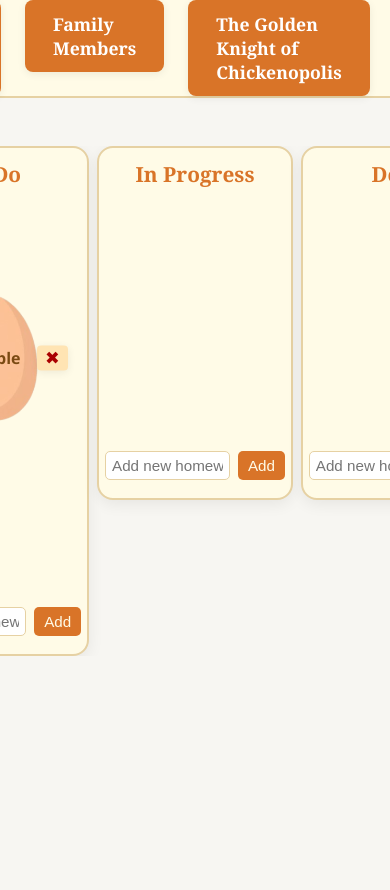
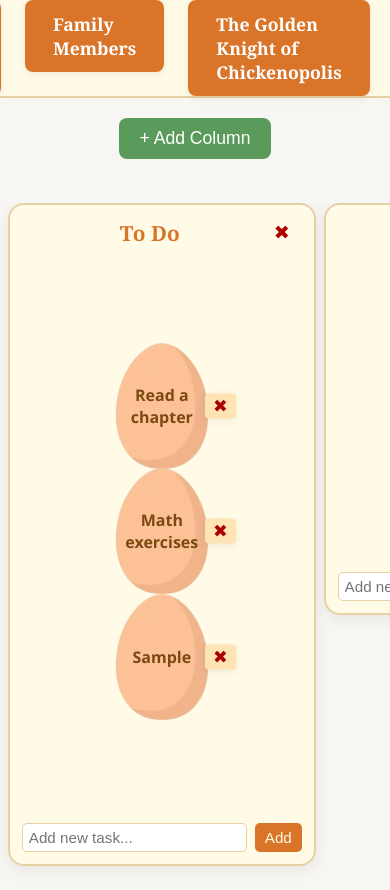
Before and after one commit to maxvbuda/bock-bock-chicken, a plain HTML site: page homework.html in a window 390 px wide. Both pictures are taken after typing "Sample" into the empty fields and a click on the button "Add". Shown: the top 890 px of the page. Before the commit the page ends 844 px from the top, so only its background shows below. Drawn offline with Linux system fonts and the light colour scheme.

Commit message:
I fixed it

```diff
--- a/homework.html
+++ b/homework.html
@@ -63,55 +63,54 @@
     }
     .kanban-board {
       display: flex;
-  justify-content: center;
+      justify-content: flex-start;
       align-items: flex-start;
       gap: 2vw;
-  row-gap: 0.2cm;
-  margin: 48px auto 0 auto;
+      margin: 24px auto 0 auto;
       max-width: 100vw;
-  flex-wrap: nowrap;
       overflow-x: auto;
-  padding: 0 2vw;
+      padding: 0 2vw 24px 2vw;
+      min-height: 70vh;
     }
     .kanban-column {
       background: #fffbe7;
       border: 2px solid #e6d1a3;
       border-radius: 16px;
-  min-width: 180px;
+      min-width: 280px;
       max-width: 320px;
-  min-height: 320px;
-  padding: 12px 6px 18px 6px;
-  flex: 1 1 0;
-    @media (max-width: 900px) {
-      .kanban-board {
-        gap: 1vw;
-        padding: 0 1vw;
-      }
-      .kanban-column {
-        min-width: 120px;
-        max-width: 220px;
-        min-height: 220px;
-        padding: 8px 2px 12px 2px;
-      }
-    }
+      flex-shrink: 0;
       box-shadow: 0 4px 16px rgba(0,0,0,0.07);
       display: flex;
       flex-direction: column;
       gap: 16px;
+      padding: 12px;
     }
-    .kanban-column h2 {
+    .kanban-column-header {
+        display: flex;
+        justify-content: space-between;
+        align-items: center;
+        padding: 0 8px;
+    }
+    .kanban-column-header h2 {
       text-align: center;
       color: #d97428;
       font-family: 'Georgia', serif;
       font-size: 1.3em;
-      margin: 0 0 12px 0;
+      margin: 0;
+      flex-grow: 1;
+      cursor: pointer;
     }
-    .kanban-column h2 {
-      text-align: center;
-      color: #d97428;
-      font-family: 'Georgia', serif;
-      font-size: 1.3em;
-      margin: 0 0 12px 0;
+    .kanban-column-header h2:focus {
+        outline: 1px solid #d97428;
+        border-radius: 4px;
+    }
+    .delete-column-btn {
+        background: none;
+        border: none;
+        color: #a00;
+        font-size: 1.2em;
+        cursor: pointer;
+        padding: 4px;
     }
     .kanban-tasks {
       flex: 1;
@@ -120,7 +119,6 @@
       display: flex;
       flex-direction: column;
       gap: 0;
-  margin-bottom: 2.2cm;
     }
     .kanban-task {
       background: url('images/egg.png') no-repeat center/cover;
@@ -130,7 +128,6 @@
       color: #7a4a13;
       cursor: grab;
       border: none;
-  transition: box-shadow 0.2s, background 0.2s;
       user-select: none;
       position: relative;
       min-height: 180px;
@@ -142,7 +139,6 @@
       justify-content: center;
       text-align: center;
       font-weight: bold;
-  text-shadow: none;
       position: relative;
       overflow: hidden;
     }
@@ -151,8 +147,21 @@
     }
     .kanban-task.dragging {
       opacity: 0.5;
-      background: #fffbe7;
-      box-shadow: 0 4px 16px rgba(0,0,0,0.13);
+    }
+    .delete-task-btn {
+        position: absolute;
+        right: 10px;
+        top: 50%;
+        transform: translateY(-50%);
+        background: #ffe4b3;
+        color: #a00;
+        border: none;
+        font-size: 1.1em;
+        border-radius: 4px;
+        cursor: pointer;
+        padding: 2px 8px;
+        z-index: 3;
+        box-shadow: 0 2px 8px rgba(0,0,0,0.07);
     }
     .kanban-add-task {
       display: flex;
@@ -179,20 +188,6 @@
       padding: 5px 10px;
       cursor: pointer;
       transition: background 0.2s;
-  min-width: 0;
-  box-sizing: border-box;
-    @media (max-width: 900px) {
-      .kanban-add-task input {
-        font-size: 0.8em;
-        padding: 3px 4px;
-        border-radius: 4px;
-      }
-      .kanban-add-task button {
-        font-size: 0.8em;
-        padding: 3px 7px;
-        border-radius: 4px;
-      }
-    }
     }
     .kanban-add-task button:hover {
       background: #a85c1a;
@@ -208,147 +203,180 @@
       <li><a href="homework.html" class="active">Homework Kanban</a></li>
     </ul>
   </nav>
-  <div class="kanban-board">
-    <div class="kanban-column" data-status="todo">
-      <h2>To Do</h2>
-      <div class="kanban-tasks" id="todo-tasks"></div>
-      <div class="kanban-add-task">
-        <input type="text" id="todo-input" placeholder="Add new homework...">
-        <button data-status="todo">Add</button>
+  <div id="add-column-container" style="text-align: center; padding: 20px 0; background: #f7f6f2;">
+    <button id="add-column-btn" style="background: #5a9a5a; color: #fff; border: none; border-radius: 8px; font-size: 1.1em; padding: 10px 20px; cursor: pointer; transition: background 0.2s;">+ Add Column</button>
+    <div id="add-column-form" style="display: none; gap: 8px; justify-content: center;">
+      <input type="text" id="new-column-title" placeholder="Enter column name..." style="padding: 8px 12px; border-radius: 5px; border: 1px solid #e6d1a3; font-size: 1em;">
+      <button id="save-column-btn" style="background: #5a9a5a; color: #fff; border: none; border-radius: 5px; padding: 8px 16px; cursor: pointer;">Save</button>
+      <button id="cancel-add-column-btn" style="background: #d97428; color: #fff; border: none; border-radius: 5px; padding: 8px 12px; cursor: pointer;">Cancel</button>
     </div>
   </div>
-    <div class="kanban-column" data-status="inprogress">
-      <h2>In Progress</h2>
-      <div class="kanban-tasks" id="inprogress-tasks"></div>
-      <div class="kanban-add-task">
-        <input type="text" id="inprogress-input" placeholder="Add new homework...">
-        <button data-status="inprogress">Add</button>
+  <div class="kanban-board" id="kanban-board">
+    <!-- Columns will be dynamically inserted here -->
   </div>
-    </div>
-    <div class="kanban-column" data-status="done">
-      <h2>Done</h2>
-      <div class="kanban-tasks" id="done-tasks"></div>
-      <div class="kanban-add-task">
-        <input type="text" id="done-input" placeholder="Add new homework...">
-        <button data-status="done">Add</button>
-      </div>
-    </div>
-  </div>
+
   <script>
     document.addEventListener('DOMContentLoaded', function() {
-      // Kanban board logic with localStorage
-      let kanbanData = {
-        todo: [],
-        inprogress: [],
-        done: []
-      };
+      const kanbanBoard = document.getElementById('kanban-board');
+      let kanbanData = [];
 
       function saveKanban() {
-        localStorage.setItem('kanban_homework', JSON.stringify(kanbanData));
+        localStorage.setItem('kanban_homework_dynamic', JSON.stringify(kanbanData));
       }
 
       function loadKanban() {
-        const data = localStorage.getItem('kanban_homework');
+        const data = localStorage.getItem('kanban_homework_dynamic');
         if (data) {
-          try {
-            kanbanData = JSON.parse(data) || { todo: [], inprogress: [], done: [] };
-          } catch (e) {
-            kanbanData = { todo: [], inprogress: [], done: [] };
+          kanbanData = JSON.parse(data);
+        } else {
+          // Check for old data and migrate if it exists
+          const oldData = localStorage.getItem('kanban_homework');
+          if (oldData) {
+            migrateOldData(JSON.parse(oldData));
+          } else {
+            initializeDefaultKanban();
           }
         }
       }
 
+      function migrateOldData(oldData) {
+        kanbanData = [
+          { title: "To Do", tasks: oldData.todo || [] },
+          { title: "In Progress", tasks: oldData.inprogress || [] },
+          { title: "Done", tasks: oldData.done || [] }
+        ];
+        saveKanban();
+        localStorage.removeItem('kanban_homework');
+      }
+
+      function initializeDefaultKanban() {
+        kanbanData = [
+          { title: "To Do", tasks: ["Read a chapter", "Math exercises"] },
+          { title: "In Progress", tasks: ["History essay"] },
+          { title: "Done", tasks: ["Science project"] }
+        ];
+      }
+
       function renderKanban() {
-        ['todo','inprogress','done'].forEach(status => {
-          const tasksDiv = document.getElementById(status+'-tasks');
-          const columnDiv = tasksDiv.closest('.kanban-column');
-          tasksDiv.innerHTML = '';
-          if (kanbanData[status]) {
-            kanbanData[status].forEach((task, idx) => {
+        kanbanBoard.innerHTML = '';
+        kanbanData.forEach((column, columnIndex) => {
+          const columnDiv = document.createElement('div');
+          columnDiv.className = 'kanban-column';
+          columnDiv.dataset.columnIndex = columnIndex;
+
+          const headerDiv = document.createElement('div');
+          headerDiv.className = 'kanban-column-header';
+
+          const h2 = document.createElement('h2');
+          h2.textContent = column.title;
+          h2.contentEditable = true;
+          h2.addEventListener('blur', () => {
+            kanbanData[columnIndex].title = h2.textContent;
+            saveKanban();
+          });
+          h2.addEventListener('keydown', (e) => {
+            if (e.key === 'Enter') {
+              e.preventDefault();
+              h2.blur();
+            }
+          });
+
+          const deleteColBtn = document.createElement('button');
+          deleteColBtn.textContent = '✖';
+          deleteColBtn.title = 'Delete Column';
+          deleteColBtn.className = 'delete-column-btn';
+          deleteColBtn.onclick = () => deleteColumn(columnIndex);
+
+          headerDiv.appendChild(h2);
+          headerDiv.appendChild(deleteColBtn);
+
+          const tasksDiv = document.createElement('div');
+          tasksDiv.className = 'kanban-tasks';
+          tasksDiv.dataset.columnIndex = columnIndex;
+
+          column.tasks.forEach((taskText, taskIndex) => {
+            tasksDiv.appendChild(createTaskElement(taskText, columnIndex, taskIndex));
+          });
+
+          const addTaskDiv = document.createElement('div');
+          addTaskDiv.className = 'kanban-add-task';
+          const input = document.createElement('input');
+          input.type = 'text';
+          input.placeholder = 'Add new task...';
+          const button = document.createElement('button');
+          button.textContent = 'Add';
+          button.onclick = () => addTask(columnIndex, input.value);
+          input.addEventListener('keydown', (e) => {
+            if (e.key === 'Enter') {
+              addTask(columnIndex, input.value);
+            }
+          });
+
+          addTaskDiv.appendChild(input);
+          addTaskDiv.appendChild(button);
+
+          columnDiv.appendChild(headerDiv);
+          columnDiv.appendChild(tasksDiv);
+          columnDiv.appendChild(addTaskDiv);
+          kanbanBoard.appendChild(columnDiv);
+        });
+        addDragAndDropListeners();
+      }
+
+      function createTaskElement(taskText, columnIndex, taskIndex) {
         const div = document.createElement('div');
         div.className = 'kanban-task';
-              // Centered text container
+        div.draggable = true;
+        div.dataset.columnIndex = columnIndex;
+        div.dataset.taskIndex = taskIndex;
+
         const textWrap = document.createElement('div');
-              textWrap.style.position = 'absolute';
-              textWrap.style.top = '50%';
-              textWrap.style.left = '50%';
-              textWrap.style.transform = 'translate(-50%, -50%)';
-              textWrap.style.width = '70%';
-              textWrap.style.height = '60%';
-              textWrap.style.display = 'flex';
-              textWrap.style.alignItems = 'center';
-              textWrap.style.justifyContent = 'center';
-              textWrap.style.textAlign = 'center';
-              textWrap.style.pointerEvents = 'none';
-              // Task text span
+        textWrap.style.cssText = 'position: absolute; top: 50%; left: 50%; transform: translate(-50%, -50%); width: 70%; height: 60%; display: flex; align-items: center; justify-content: center; text-align: center; pointer-events: none;';
+
         const span = document.createElement('span');
-              span.textContent = task;
-              span.style.display = 'inline-block';
-              span.style.wordBreak = 'break-word';
-              span.style.fontSize = '1em';
-              span.style.color = '#7a4a13';
-              span.style.fontWeight = 'bold';
-              span.style.background = 'none';
-              span.style.borderRadius = '0';
-              span.style.padding = '0';
+        span.textContent = taskText;
+        span.style.cssText = 'display: inline-block; word-break: break-word; font-size: 1em; color: #7a4a13; font-weight: bold;';
         textWrap.appendChild(span);
-              // Delete button (X) absolutely positioned just to the right of the egg
+
         const delBtn = document.createElement('button');
         delBtn.textContent = '✖';
-              delBtn.title = 'Delete';
-              delBtn.style.cssText = `
-                position: absolute;
-                right: 0.2cm;
-                top: 50%;
-                transform: translateY(-50%);
-                background: #ffe4b3;
-                color: #a00;
-                border: none;
-                font-size: 1.1em;
-                border-radius: 4px;
-                cursor: pointer;
-                padding: 2px 8px;
-                pointer-events: auto;
-                z-index: 3;
-                box-shadow: 0 2px 8px rgba(0,0,0,0.07);
-              `;
-              delBtn.onclick = function(e) {
+        delBtn.title = 'Delete Task';
+        delBtn.className = 'delete-task-btn';
+        delBtn.onclick = (e) => {
           e.stopPropagation();
-                kanbanData[status].splice(idx,1);
+          deleteTask(columnIndex, taskIndex);
+        };
+
+        div.appendChild(textWrap);
+        div.appendChild(delBtn);
+        return div;
+      }
+
+      function addColumn(title) {
+        if (!title) return;
+        kanbanData.push({ title: title, tasks: [] });
         saveKanban();
         renderKanban();
-              };
-              div.appendChild(textWrap);
-              div.appendChild(delBtn);
-              div.draggable = true;
-              div.dataset.status = status;
-              div.dataset.idx = idx;
-              div.addEventListener('dragstart', onDragStart);
-              div.addEventListener('dragend', onDragEnd);
-              tasksDiv.appendChild(div);
-            });
-          }
-          // Dynamically set min-height of column based on number of eggs
-          const numEggs = kanbanData[status] ? kanbanData[status].length : 0;
-          let minHeight = 320;
-          if (numEggs > 0) {
-            minHeight = numEggs * (180 + 129) - 129 + 100; // 100px buffer for add box
-          }
-          if (columnDiv) {
-            columnDiv.style.minHeight = minHeight + 'px';
-          }
-        });
       }
 
-      function addTask(status) {
-        const input = document.getElementById(status+'-input');
-        const val = input.value.trim();
-        if (!val) return;
-        if (!kanbanData[status]) {
-            kanbanData[status] = [];
+      function deleteColumn(columnIndex) {
+        if (confirm('Are you sure you want to delete this column and all its tasks?')) {
+          kanbanData.splice(columnIndex, 1);
+          saveKanban();
+          renderKanban();
         }
-        kanbanData[status].push(val);
-        input.value = '';
+      }
+
+      function addTask(columnIndex, taskText) {
+        const text = taskText.trim();
+        if (!text) return;
+        kanbanData[columnIndex].tasks.push(text);
+        saveKanban();
+        renderKanban();
+      }
+
+      function deleteTask(columnIndex, taskIndex) {
+        kanbanData[columnIndex].tasks.splice(taskIndex, 1);
         saveKanban();
         renderKanban();
       }
@@ -356,38 +384,75 @@
       // Drag and drop logic
       let dragSrc = null;
       function onDragStart(e) {
-        dragSrc = { status: e.target.dataset.status, idx: +e.target.dataset.idx };
         e.target.classList.add('dragging');
-      }
-      function onDragEnd(e) {
-        e.target.classList.remove('dragging');
+        dragSrc = {
+          columnIndex: e.target.dataset.columnIndex,
+          taskIndex: e.target.dataset.taskIndex
+        };
       }
 
-      document.querySelectorAll('.kanban-tasks').forEach(col => {
-        col.addEventListener('dragover', function(e) {
-          e.preventDefault();
-        });
-        col.addEventListener('drop', function(e) {
+      function onDrop(e) {
         e.preventDefault();
         if (!dragSrc) return;
-          const toStatus = col.id.replace('-tasks','');
-          const task = kanbanData[dragSrc.status][dragSrc.idx];
-          kanbanData[dragSrc.status].splice(dragSrc.idx,1);
-          if (!kanbanData[toStatus]) {
-            kanbanData[toStatus] = [];
-          }
-          kanbanData[toStatus].push(task);
+        const dropTarget = e.target.closest('.kanban-tasks');
+        if (!dropTarget) return;
+
+        const toColumnIndex = dropTarget.dataset.columnIndex;
+        const task = kanbanData[dragSrc.columnIndex].tasks[dragSrc.taskIndex];
+
+        // Remove from old position
+        kanbanData[dragSrc.columnIndex].tasks.splice(dragSrc.taskIndex, 1);
+        // Add to new position
+        kanbanData[toColumnIndex].tasks.push(task);
+
         saveKanban();
         renderKanban();
         dragSrc = null;
+      }
+
+      function addDragAndDropListeners() {
+        document.querySelectorAll('.kanban-task').forEach(task => {
+          task.addEventListener('dragstart', onDragStart);
+          task.addEventListener('dragend', (e) => e.target.classList.remove('dragging'));
         });
+        document.querySelectorAll('.kanban-tasks').forEach(col => {
+          col.addEventListener('dragover', (e) => e.preventDefault());
+          col.addEventListener('drop', onDrop);
+        });
+      }
+
+      // Add column form logic
+      const addColumnBtn = document.getElementById('add-column-btn');
+      const addColumnForm = document.getElementById('add-column-form');
+      const newColumnTitleInput = document.getElementById('new-column-title');
+      const saveColumnBtn = document.getElementById('save-column-btn');
+      const cancelAddColumnBtn = document.getElementById('cancel-add-column-btn');
+
+      addColumnBtn.addEventListener('click', () => {
+        addColumnBtn.style.display = 'none';
+        addColumnForm.style.display = 'flex';
+        newColumnTitleInput.focus();
       });
 
-      document.querySelectorAll('.kanban-add-task button').forEach(button => {
-        button.addEventListener('click', () => {
-            const status = button.dataset.status;
-            addTask(status);
+      function hideAddColumnForm() {
+        addColumnForm.style.display = 'none';
+        addColumnBtn.style.display = 'inline-block';
+        newColumnTitleInput.value = '';
+      }
+
+      saveColumnBtn.addEventListener('click', () => {
+        addColumn(newColumnTitleInput.value);
+        hideAddColumnForm();
       });
+
+      cancelAddColumnBtn.addEventListener('click', hideAddColumnForm);
+
+      newColumnTitleInput.addEventListener('keydown', (e) => {
+        if (e.key === 'Enter') {
+          saveColumnBtn.click();
+        } else if (e.key === 'Escape') {
+          cancelAddColumnBtn.click();
+        }
       });
 
       // Initial load
```
Lines whose indentation alone changed are shown as unchanged.
